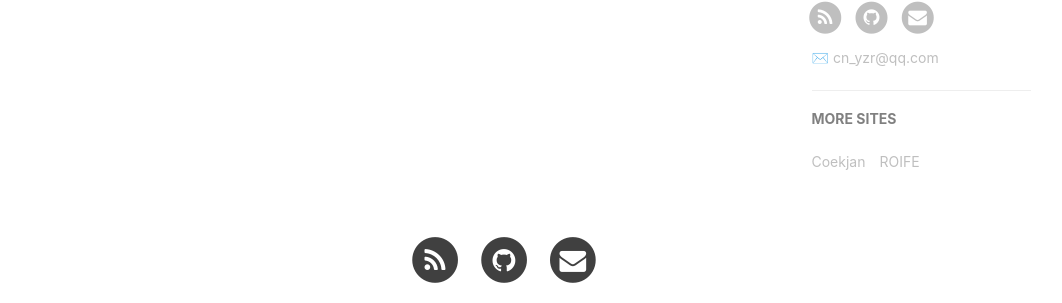
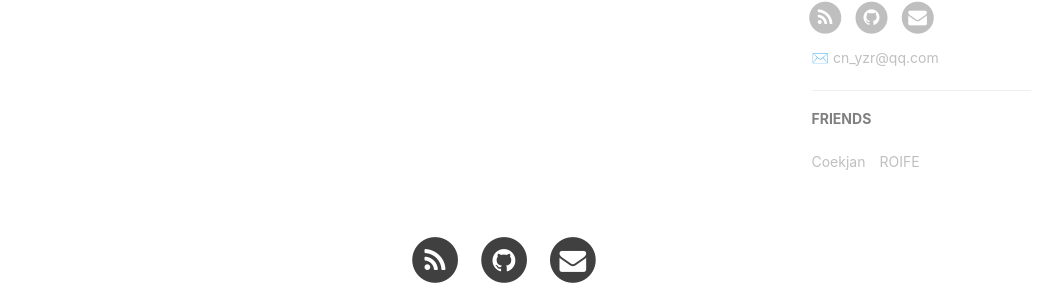
Before and after one commit to Coekjan/coekjan.github.io, a Jekyll site: the page built from 1-resources.html, in a window 1280 px wide. Shown: the part 954-1257 px from the top of the page, without its empty margins (136-1198 px from the left). Built offline with Jekyll 4.4.1, drawn with Linux system fonts in a browser that asks for light colours; nearby versions of some CDN libraries; comment, search, counter and statistics services are not loaded.

Commit message:
Update page.html

```diff
--- a/_layouts/page.html
+++ b/_layouts/page.html
@@ -203,7 +203,7 @@ layout: default
                 <!-- Friends Blog -->
                 {% if site.friends %}
                 <hr>
-                <h5>MORE SITES</h5>
+                <h5>FRIENDS</h5>
                 <ul class="list-inline">
                     {% for friend in site.friends %}
                         <li><a href="{{friend.href}}">{{friend.title}}</a></li>
```
